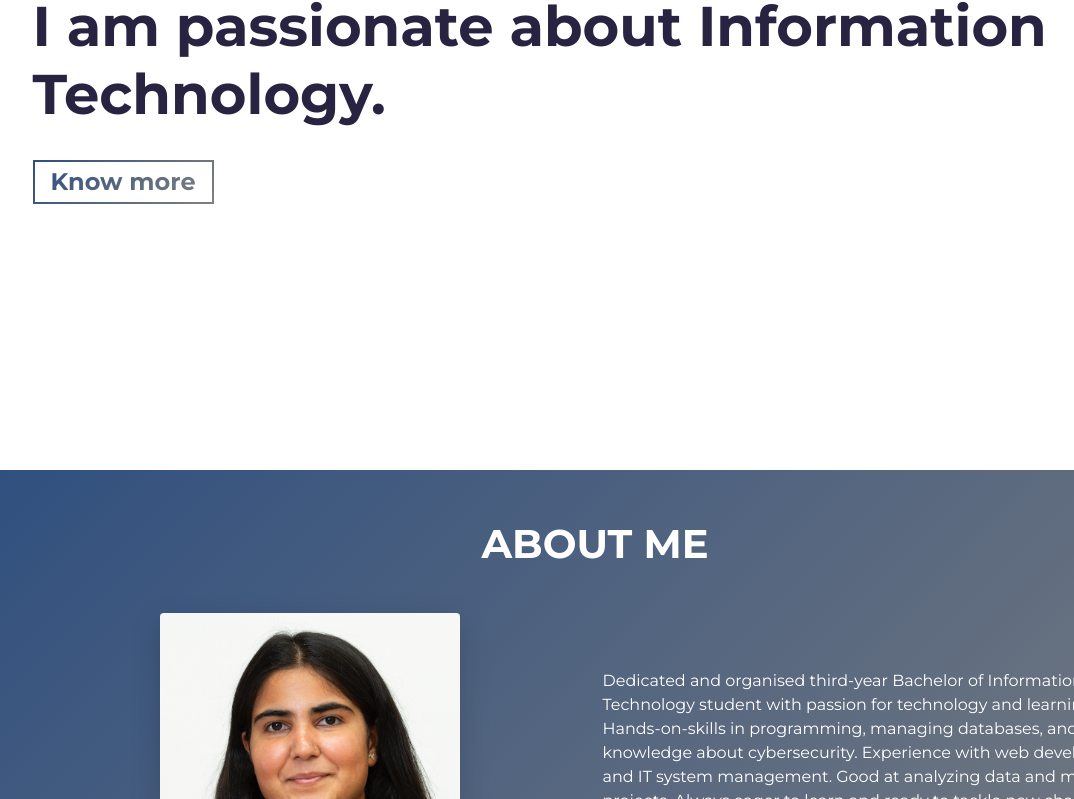
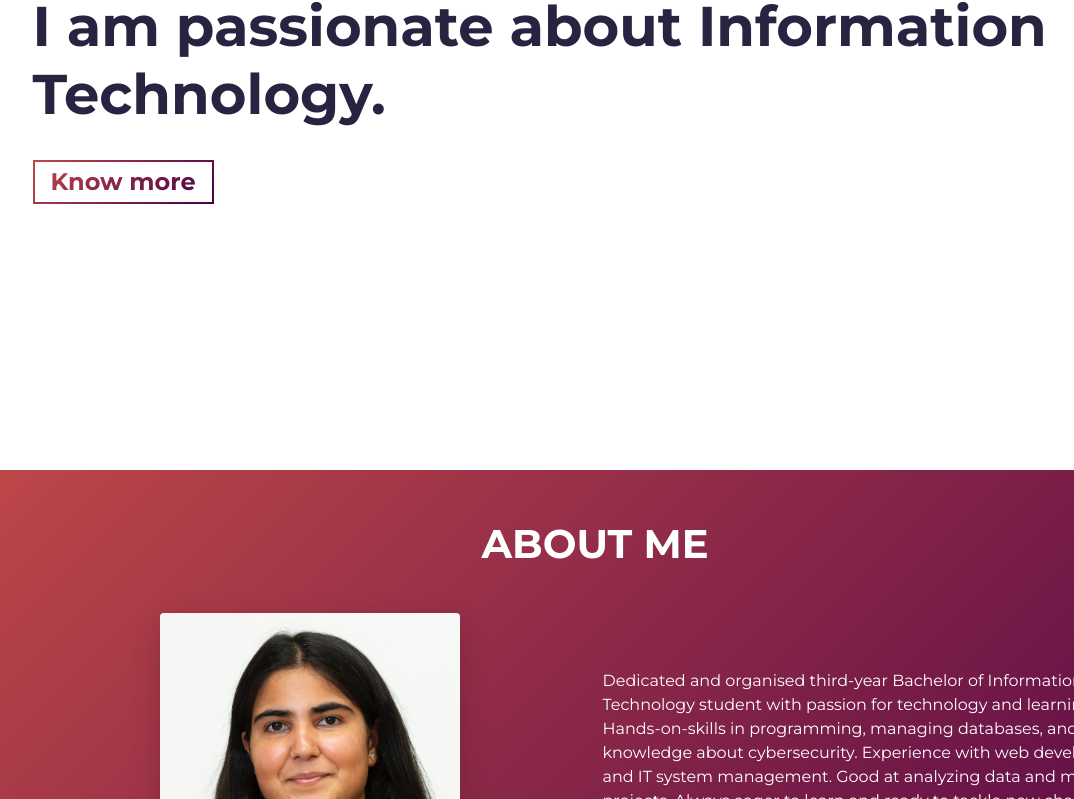
Before and after one commit to blovya/myportfolio, a website built with Parcel: page src/index.html in a window 1280 px wide. Shown: the part 330-1129 px from the top of the page, without its empty margins (45-1119 px from the left). Built offline with nearby package versions, Linux system fonts and the light colour scheme.

Commit message:
Update _variables.scss

```diff
--- a/src/sass/abstracts/_variables.scss
+++ b/src/sass/abstracts/_variables.scss
@@ -1,6 +1,6 @@
 // COLORS
-$primary-color: #2F4F7F;
-$secondary-color: #808080;
+$primary-color: #C04848;
+$secondary-color: #480048;
 
 $white-color: #fff;
 
```
